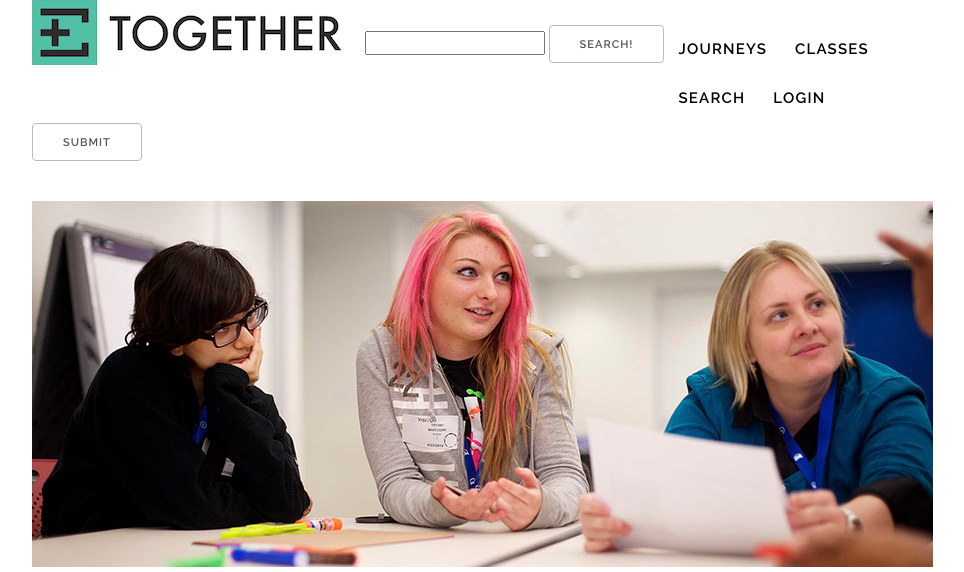
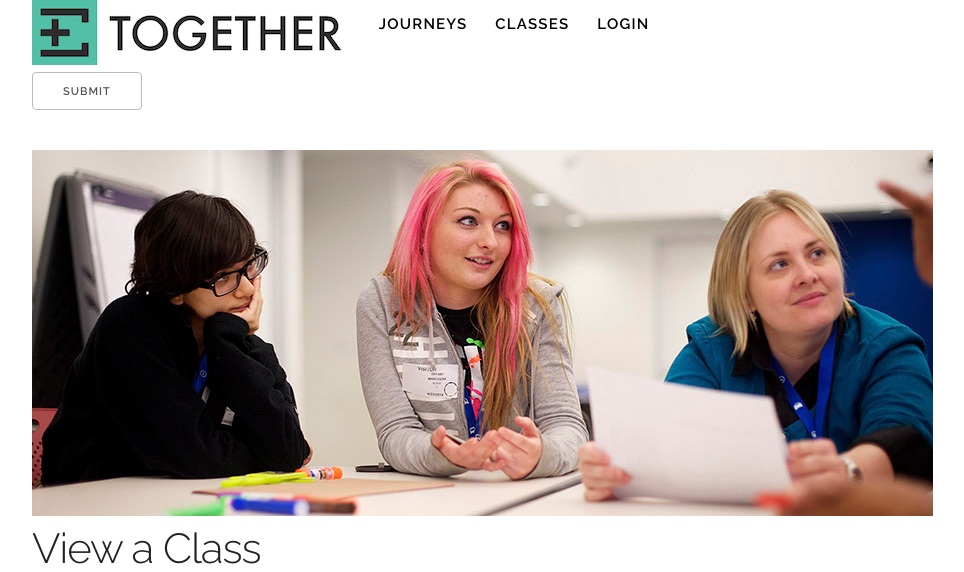
Before and after one commit to cfg-chicago/team-1, a Flask app: page /class in a window 1280 px wide. Shown: the top 572 px of the page, without its empty margins (128-1092 px from the left). Run offline with Flask 2, Linux system fonts and the light colour scheme; data comes from the database, SQL or seed files in the repository.

Commit message:
no more search :(

```diff
--- a/app.py
+++ b/app.py
@@ -1,6 +1,8 @@
 from flask import Flask, render_template, request, redirect, url_for, session
 import extensions
 import config
+
+#We understand that the functions should be grouped in controller/file_x.py files, but its a hackathon :p
 
 app = Flask(__name__, template_folder='templates')
 db = extensions.connect_to_database()
@@ -32,16 +34,16 @@ def logout_route():
     session.pop('username')
     return redirect(url_for('login_route'))
 
-@app.route('/search', methods=['GET','POST'])
-def search_route():
-	search = request.form['search']
-	cur = db.cursor()
-	cur.execute("SELECT * FROM Journey WHERE event LIKE (%s)", (search))
-	res = cur.fetchall()
-	cur = db.cursor()
-	cur.execute("SELECT * FROM Class WHERE schoolname LIKE (%s)", (search))
-	res2 = cur.fetchall()
-	return render_template('search.html', journeys = res, classes = res2, term = search)
+# @app.route('/search', methods=['GET','POST'])
+# def search_route():
+# 	search = request.form['search']
+# 	cur = db.cursor()
+# 	cur.execute("SELECT * FROM Journey WHERE event LIKE "+'%bowl%')
+# 	res = cur.fetchall()
+# 	cur = db.cursor()
+# 	cur.execute("SELECT * FROM Class WHERE schoolname LIKE "+'%bowl%')
+# 	res2 = cur.fetchall()
+# 	return render_template('search.html', journeys = res, classes = res2, term = search)
 
 @app.route('/profile', methods=['GET', 'POST'])
 def profile_route():
--- a/templates/index.html
+++ b/templates/index.html
@@ -71,13 +71,12 @@
           </div>
           <div class="seven columns">
               <ul>
-                  <form action="/search" method="post" id="search_form"></form>
+                  <!-- <form action="/search" method="post" id="search_form"></form>
                   <li><input type="textbox" form="search_form" name="search">
                       <input type="submit" form="search_form" id="search_submit" value="Search!"></input>
-                  </li>
+                  </li> -->
                   <li><a href="{{url_for('journey_route')}}">Journeys</a></li>
                   <li><a href="{{url_for('class_route')}}">Classes</a></li>
-                  <li><a href="{{url_for('search_route')}}">Search</a></li>
                   {% if 'username' in session %}
                   <li><a href="{{url_for('profile_route')}}">My Profile </a></li>
                   <li><a href="{{url_for('logout_route')}}">Logout</a></li>
```
